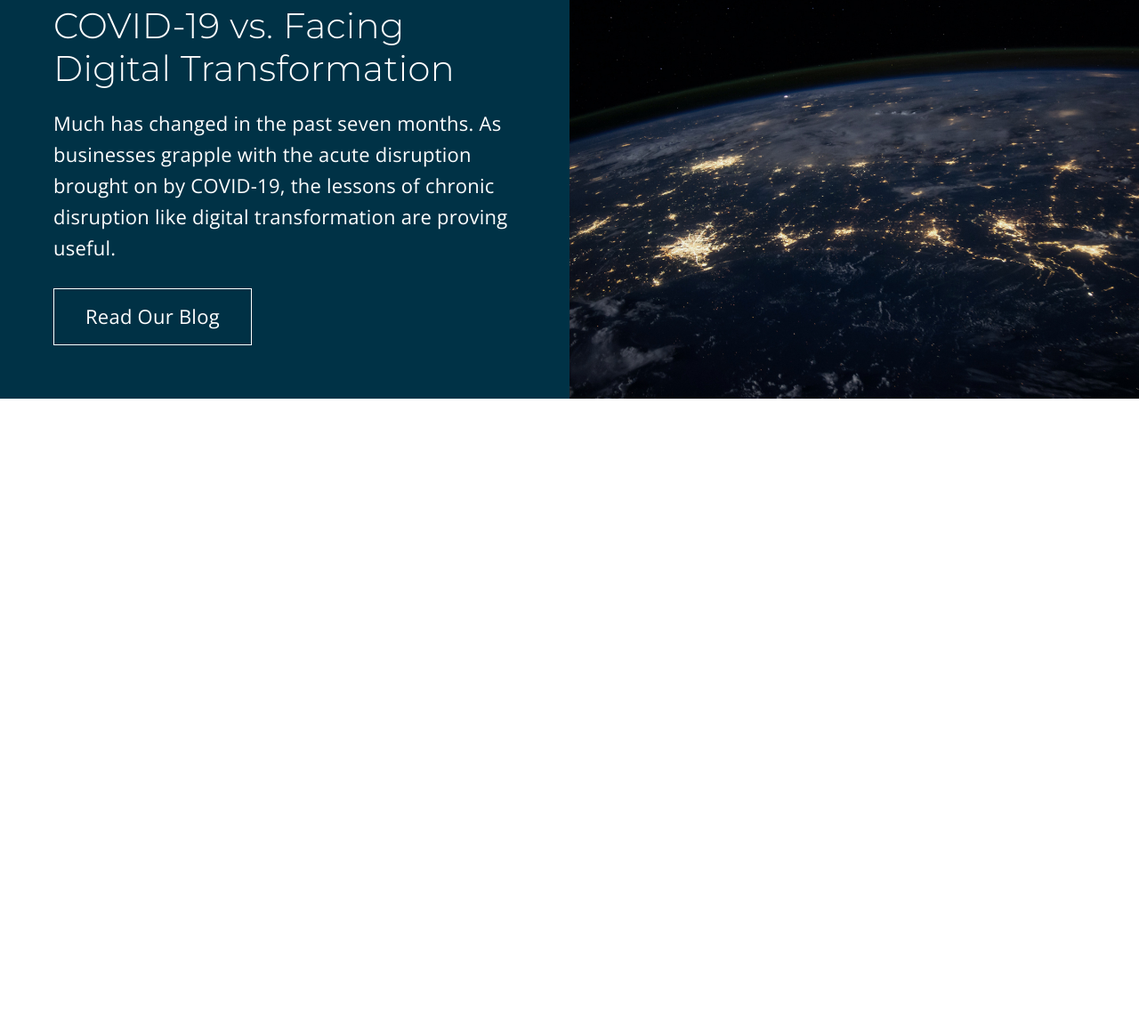
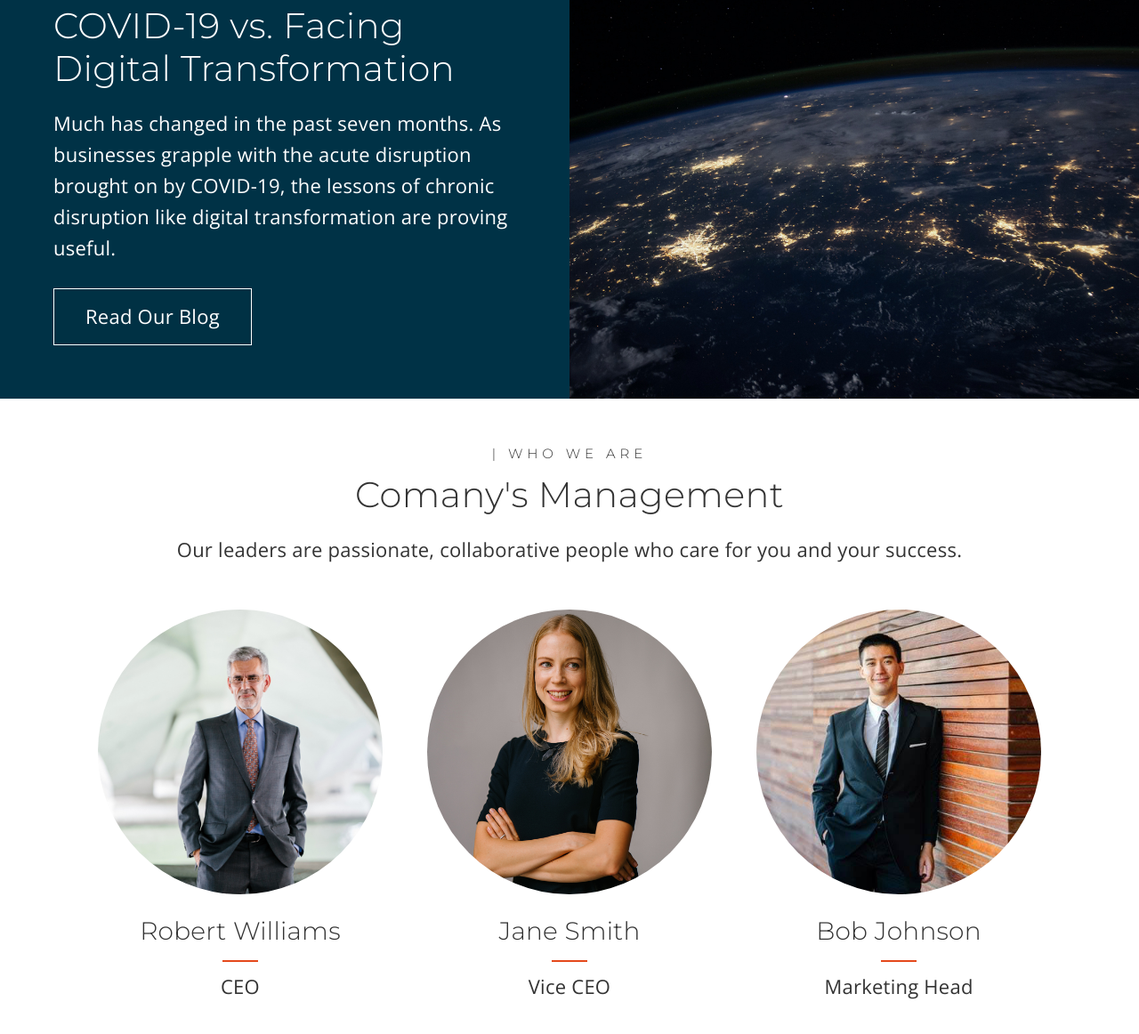
Before and after one commit to anna-ossowska/advision-v2, a website: page index.html in a window 1280 px wide. Shown: the part 2577-3739 px from the top of the page at 89% size. Before the commit the page ends 3029 px from the top, so only its background shows below. Drawn offline with nearby package versions, Linux system fonts and the light colour scheme.

Commit message:
Formatting the mgmt section

```diff
--- a/index.html
+++ b/index.html
@@ -286,6 +286,50 @@
           </div>
         </div>
       </section>
+
+      <!-- Mgmt -->
+      <section id="mgmt" class="section-mgmt">
+        <h4 class="heading-tertiary mb-2">| Who we are</h4>
+        <h2 class="heading-secondary">Comany's Management</h2>
+        <p class="paragraph mb-6">
+          Our leaders are passionate, collaborative people who care for you and
+          your success.
+        </p>
+        <div class="mgmt">
+          <div class="mgmt__container">
+            <img
+              class="mgmt__img"
+              src="images/team/person1.jpg"
+              alt="management"
+            />
+            <h5 class="mgmt__person mt-3 mb-2">Robert Williams</h5>
+            <div class="mgmt__divider"></div>
+            <p class="mgmt__position mt-2 mb-2">CEO</p>
+          </div>
+
+          <div class="mgmt__container">
+            <img
+              class="mgmt__img"
+              src="images/team/person2.jpg"
+              alt="management"
+            />
+            <h5 class="mgmt__person mt-3 mb-2">Jane Smith</h5>
+            <div class="mgmt__divider"></div>
+            <p class="mgmt__position mt-2 mb-2">Vice CEO</p>
+          </div>
+
+          <div class="mgmt__container">
+            <img
+              class="mgmt__img"
+              src="images/team/person3.jpg"
+              alt="management"
+            />
+            <h5 class="mgmt__person mt-3 mb-2">Bob Johnson</h5>
+            <div class="mgmt__divider"></div>
+            <p class="mgmt__position mt-2 mb-2">Marketing Head</p>
+          </div>
+        </div>
+      </section>
     </main>
 
     <script
--- /dev/null
+++ b/sass/components/_mgmt.scss
@@ -0,0 +1,36 @@
+.mgmt {
+  display: flex;
+  justify-content: center;
+  align-items: center;
+  text-align: center;
+  height: 100%;
+  flex-wrap: wrap;
+
+  &__img {
+    width: 40vh;
+    height: 40vh;
+    border-radius: 50%;
+    overflow: hidden;
+    object-fit: cover;
+    margin: 0 2.5rem;
+    transition: transform 0.6s ease-out;
+  }
+
+  &__person {
+    font-family: 'Montserrat', sans-serif;
+    font-weight: 300;
+    font-size: 2.8rem;
+  }
+
+  &__position {
+    font-size: 2.2rem;
+  }
+
+  &__divider {
+    height: 0.2rem;
+    background-color: $color-primary;
+    width: 4rem;
+    display: block;
+    margin: 0 auto;
+  }
+}
--- a/sass/main.scss
+++ b/sass/main.scss
@@ -8,10 +8,10 @@
 @import 'components/about-box';
 @import 'components/button';
 @import 'components/card';
+@import 'components/cases';
+@import 'components/mgmt';
 @import 'components/video';
 
-@import 'layout/cases';
-@import 'layout/flex-columns';
 @import 'layout/flex-items';
 @import 'layout/header';
 @import 'layout/navigation';
--- a/sass/pages/_home.scss
+++ b/sass/pages/_home.scss
@@ -7,3 +7,8 @@
   padding: 5rem;
   text-align: center;
 }
+
+.section-mgmt {
+  padding: 5rem;
+  text-align: center;
+}
```
Also changed, not shown: css/style.css, sass/components/_cases.scss (renamed from sass/layout/_cases.scss), sass/layout/_flex-columns.scss (deleted).
